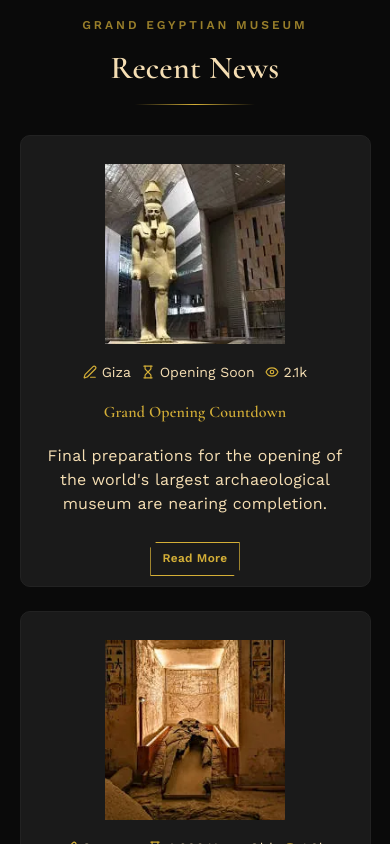
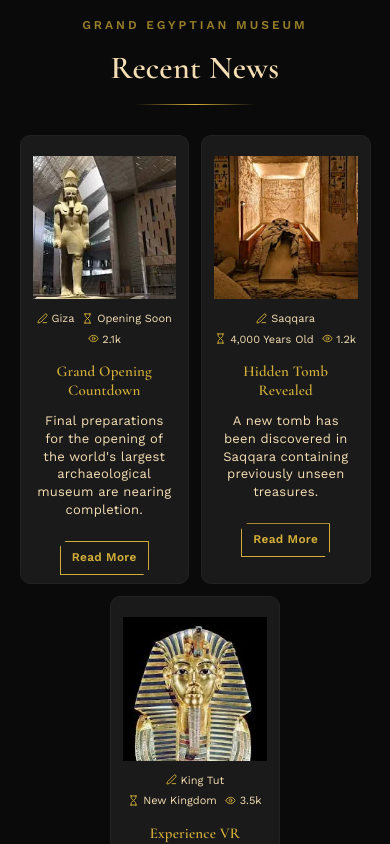
Before and after one commit to YSabbahy/Tomb, a React (Vite) app: page /#/ in a window 390 px wide. Shown: the part 9060-9904 px from the top of the page. Built offline with nearby package versions, Linux system fonts and the light colour scheme.

Commit message:
Update News.jsx

```diff
--- a/src/components/News.jsx
+++ b/src/components/News.jsx
@@ -10,11 +10,11 @@
     <div>
       <SectionTitle title="Recent News" tight />
 
-      <div className="mx-auto grid w-[90%] max-w-[1200px] grid-cols-1 gap-6 sm:grid-cols-2 lg:grid-cols-3">
+      <div className="card-grid mx-auto w-[90%] max-w-[1200px]">
         {preview.map((item) => (
           <div
             key={item.slug}
-            className="group relative overflow-hidden rounded-[10px] border border-[#222] bg-panel p-2.5 text-center transition duration-500 hover:-translate-y-1 hover:border-gold hover:shadow-[0_18px_40px_-20px_rgba(212,175,55,0.45)]"
+            className="group relative overflow-hidden rounded-[10px] border border-[#222] bg-panel p-2 text-center transition sm:p-2.5 duration-500 hover:-translate-y-1 hover:border-gold hover:shadow-[0_18px_40px_-20px_rgba(212,175,55,0.45)]"
           >
             <span className="absolute inset-0 z-[1] h-0 w-full bg-gold/20 transition-all duration-500 group-hover:h-full" />
 
@@ -26,9 +26,9 @@
                 height={200}
                 loading="lazy"
                 decoding="async"
-                className="mx-auto my-2 aspect-square w-full max-w-[200px] rounded object-cover p-2.5"
+                className="mx-auto my-2 aspect-square w-full max-w-[200px] rounded object-cover p-1 sm:p-2.5"
               />
-              <div className="mb-2 flex flex-wrap justify-center gap-2.5 text-sm">
+              <div className="mb-2 flex flex-wrap justify-center gap-x-2 gap-y-1 text-[11px] sm:gap-2.5 sm:text-sm">
                 <span>
                   <Icon name="pen-nib" className="text-gold" /> {item.tag}
                 </span>
@@ -40,10 +40,10 @@
                   <Icon name="eye" className="text-gold" /> {item.views}
                 </span>
               </div>
-              <h2 className="p-2.5 text-gold transition-colors duration-500 group-hover:text-white">
+              <h2 className="p-1.5 text-[15px] leading-tight text-gold transition-colors sm:p-2.5 sm:text-base duration-500 group-hover:text-white">
                 {item.title}
               </h2>
-              <p className="p-2.5 transition-colors duration-500 group-hover:text-white/60">
+              <p className="p-1.5 text-[13px] leading-snug transition-colors duration-500 group-hover:text-white/60 sm:p-2.5 sm:text-base sm:leading-normal">
                 {item.excerpt}
               </p>
               <Link
```
